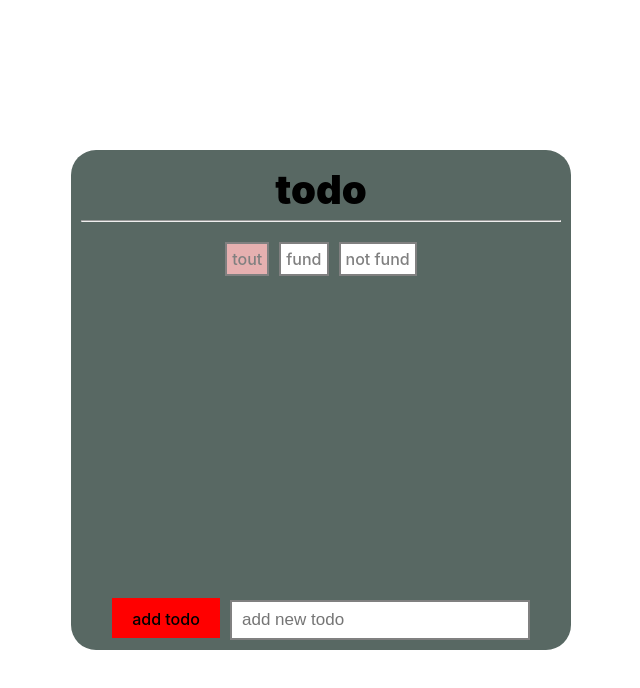
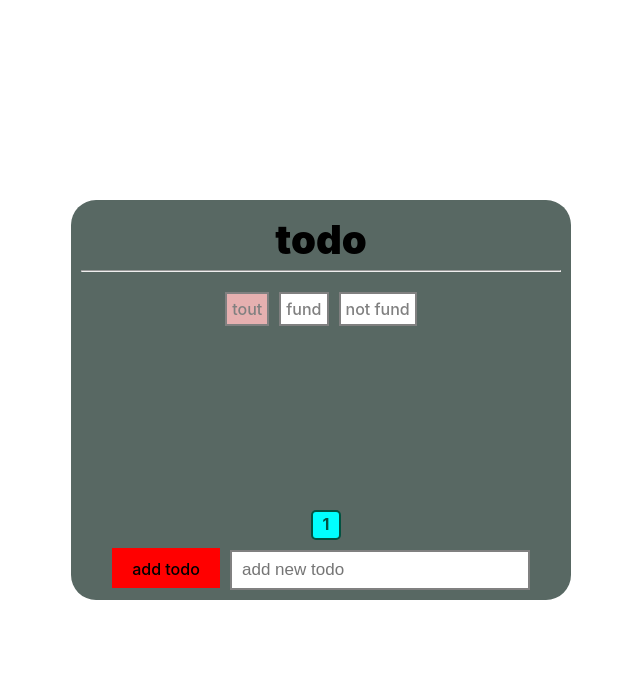
Before and after one commit to ghassenmechergui/todo-loste, a React (Vite) app: page / in a window 1280 px wide. Shown: the top 688 px of the page, without its empty margins (319-959 px from the left). Built offline with nearby package versions, Linux system fonts and the light colour scheme.

Commit message:
added counter to todo list

```diff
--- a/src/muComponet/Update.jsx
+++ b/src/muComponet/Update.jsx
@@ -4,7 +4,7 @@ import { useOpen } from "../context/snakeBarcontext";
 export default function Update({ style, annuler, todo, active, choitsirTodo }) {
   const [input1, setinput1] = useState(todo.title || "");
   const [input2, setinput2] = useState(todo.plus || "");
-  console.log(1);
+
   const { settodos } = useContext(todosContext);
   const { showAlerte } = useOpen();
   useEffect(() => {
--- a/src/muComponet/profil.jsx
+++ b/src/muComponet/profil.jsx
@@ -5,6 +5,7 @@ import { useOpen } from "../context/snakeBarcontext";
 import Delete from "./Delete";
 import Todo from "./Todo";
 import Update from "./Update";
+
 export default function Profil() {
   const [input, setInput] = useState("");
   if (JSON.parse(localStorage.getItem("todo")) == undefined) {
@@ -20,7 +21,11 @@ export default function Profil() {
     b2: "",
     b3: "",
   });
-
+  const [activeCounter, setActiveCounter] = useState({
+    b1: "1",
+    b2: "",
+    b3: "",
+  });
   const [style, setstyle] = useState({
     display: "none",
   });
@@ -37,6 +42,7 @@ export default function Profil() {
       display: "none",
     });
   }
+  const [counter, setcounter] = useState(0);
   function openModalDlete(todo) {
     setTodo(todo);
     setstyle({
@@ -93,6 +99,10 @@ export default function Profil() {
           b2: "",
           b3: "",
         });
+        setcounter(0);
+        setActiveCounter({
+          b1: 1,
+        });
         return e;
       }
       if (choit == false) {
@@ -106,6 +116,10 @@ export default function Profil() {
             b1: "",
             b2: "",
             b3: "active",
+          });
+          setcounter(0);
+          setActiveCounter({
+            b1: 1,
           });
           return e;
         }
@@ -122,8 +136,16 @@ export default function Profil() {
             b2: "active",
             b3: "",
           });
+          setcounter(0);
+          setActiveCounter({
+            b1: 1,
+          });
           return e;
         } else {
+          setcounter(0);
+          setActiveCounter({
+            b1: 1,
+          });
           return;
         }
       }
@@ -131,6 +153,12 @@ export default function Profil() {
 
     settodos(newtodo);
   }
+
+  let myArray = [];
+  for (let index = 1; index <= Math.floor(todos.length / 4) + 1; index++) {
+    myArray.push(index);
+  }
+  console.log(myArray);
   return (
     <div className="card">
       <div className="header">todo</div>
@@ -162,7 +190,7 @@ export default function Profil() {
         </button>
       </div>
       <div className="section">
-        {todos.map((e) => {
+        {todos.slice(counter, counter + 4).map((e) => {
           return e.title != "" ? (
             <Todo
               key={e.id || 100}
@@ -174,6 +202,19 @@ export default function Profil() {
             />
           ) : (
             ""
+          );
+        })}
+      </div>
+      <div className="counter">
+        {myArray.map((e) => {
+          return (
+            <Counter
+              key={e}
+              value={e}
+              setcounter={setcounter}
+              activeCounter={activeCounter}
+              setActiveCounter={setActiveCounter}
+            />
           );
         })}
       </div>
@@ -207,3 +248,21 @@ export default function Profil() {
     </div>
   );
 }
+
+function Counter({ value, setcounter, activeCounter, setActiveCounter }) {
+  return (
+    <div
+      className={activeCounter.b1 == value ? "active-counter" : ""}
+      onClick={() => {
+        console.log(value);
+        setActiveCounter({
+          b1: value,
+        });
+        console.log((value - 1) * 4);
+        setcounter((value - 1) * 4);
+      }}
+    >
+      {value}
+    </div>
+  );
+}
--- a/src/mystyle/Profil.css
+++ b/src/mystyle/Profil.css
@@ -6,7 +6,8 @@
 .card{
     background-color: #586863;
     width: 500px;
-    min-height: 500px;
+    max-height: 650px;
+    min-height: 400px;
     padding: 10px;
     position: relative;
     padding-bottom: 60px;
@@ -46,6 +47,20 @@ hr{
     width: 50%;
     text-align: left;
 
+}
+.section{
+    max-height: 400px;
+    overflow-y: hidden;
+    margin-bottom: 32px;
+}
+.list{
+    width: 100%;
+    height: 30px;
+    display: flex;
+    justify-content: center;
+    color: #242424;
+    font-weight: 600;
+    font-size: larger;
 }
 .icons{
     display: flex;
@@ -88,6 +103,7 @@ hr{
     bottom: 0;
     padding: 10px;
     width: 100%;
+    margin-top: 60px;
 }
 .buttonFooter{
     background-color: red;
@@ -164,3 +180,27 @@ input{
         width: 60%;
     }
 }
+.counter{
+    display: flex;
+    justify-content: center;
+    position: absolute;
+   bottom: 60px;
+    z-index: 9999;
+    left: 50%;
+    transform: translateX(-50%);
+}
+.counter div {
+    border: #025241 solid 2px;
+    text-align: center;
+    margin-left: 10px;
+    width:  30px;
+    height: 30px;
+    font-weight: bold;
+    color: #025241;
+    cursor: pointer;
+
+    border-radius: 5px;
+}
+.active-counter{
+    background-color: aqua;
+}
```
